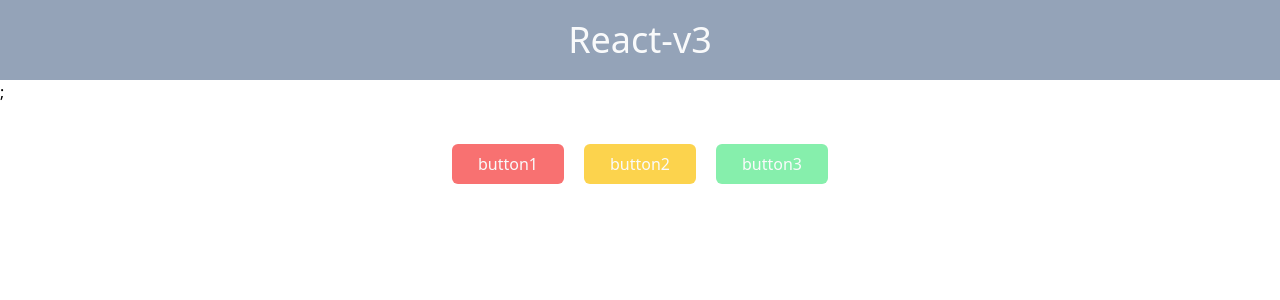
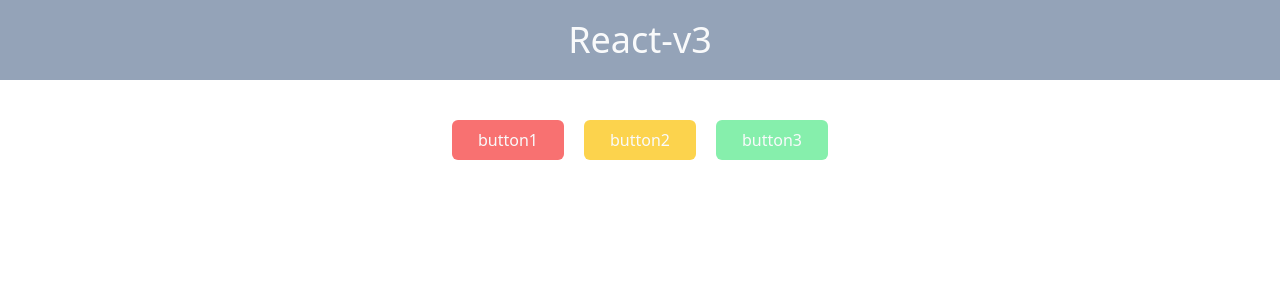
Before and after one commit to pj100-team/react-v3, a React (Create React App) app: page / in a window 1280 px wide. Shown: the top 300 px of the page. Built offline with nearby package versions, Linux system fonts and the light colour scheme.

Commit message:
divタグ→フラグメントに修正と;の削除

```diff
--- a/src/App.tsx
+++ b/src/App.tsx
@@ -3,10 +3,10 @@ import Practice1 from './templates/practice1';
 
 function App() {
   return (
-    <div>
-      <header className="bg-[#94A3B8] text-center p-[20px] text-4xl text-[#F9FAFB]">React-v3</header>;
+    <>
+      <header className="bg-[#94A3B8] text-center p-[20px] text-4xl text-[#F9FAFB]">React-v3</header>
       <Practice1 />
-    </div>
+    </>
   );
 }
 
```
